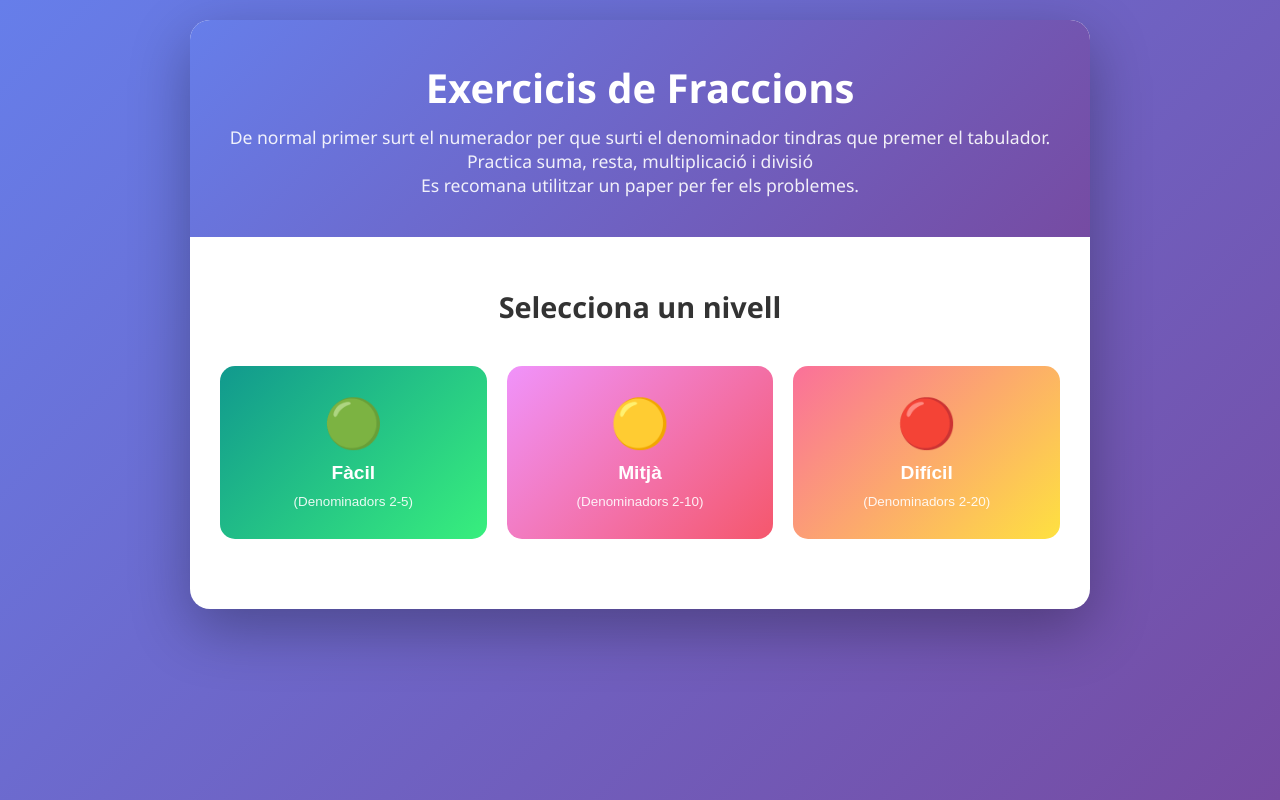
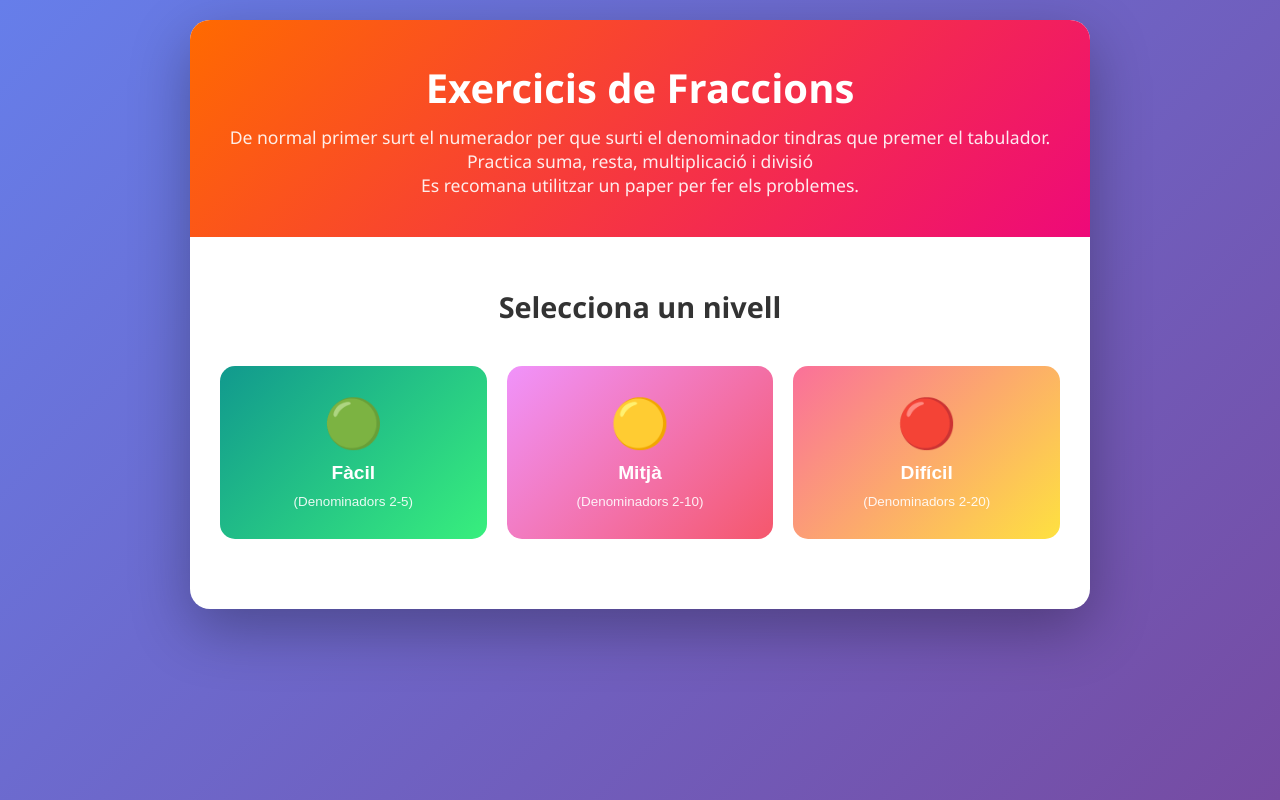
Before and after one commit to DragonCode0/FraccionsMatematiques, a plain HTML site: page index.html in a window 1280 px wide. Drawn offline with Linux system fonts and the light colour scheme.

Commit message:
Update style.css

```diff
--- a/style.css
+++ b/style.css
@@ -22,7 +22,7 @@ body {
 
 /* Capçalera */
 .header {
-    background: linear-gradient(135deg, #667eea 0%, #764ba2 100%);
+    background: linear-gradient(135deg, #ff6a00 0%, #ee0979 100%);
     color: white;
     padding: 40px 30px;
     text-align: center;
@@ -322,4 +322,5 @@ body {
     .back-btn {
         width: 100%;
     }
+
 }
```
